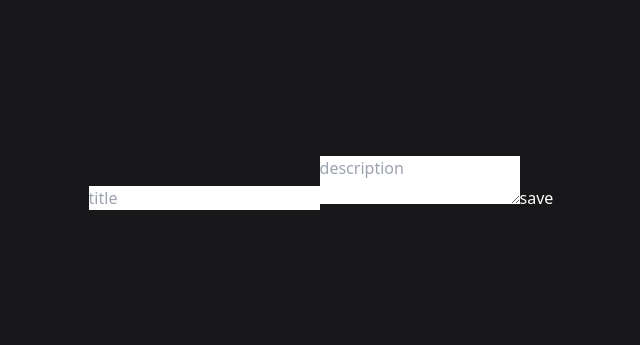
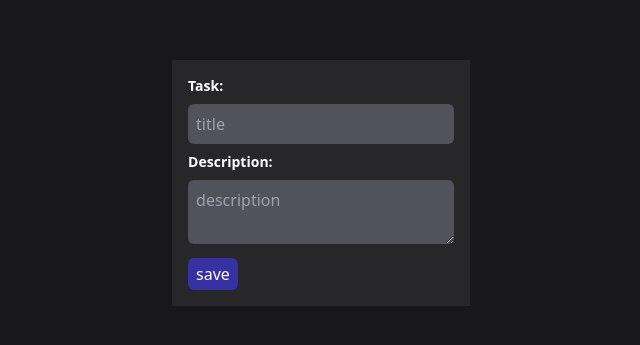
Before and after one commit to juf468/Mi-Trello, a React (Create React App) app: page /create-task in a window 1280 px wide. Shown: the part 217-562 px from the top of the page, without its empty margins (319-959 px from the left). Built offline with nearby package versions, Linux system fonts and the light colour scheme.

Commit message:
project interfas finished

```diff
--- a/src/components/TaskForm.js
+++ b/src/components/TaskForm.js
@@ -45,10 +45,14 @@ const TaskForm = ( ) =>{
 
  },[])
 return (
-<form onSubmit={handleSubmit}>
-    <input name="title" type="text" placeholder="title" onChange={handleChange} value={task.title}/>
-    <textarea name="description" placeholder="description" onChange={handleChange} value={task.description}> </textarea>
-    <button> save </button>
+<form onSubmit={handleSubmit} className="bg-zinc-800 max-w-sm p-4">
+    <label htmlFor="title" className="block text-sm font-bold mb-2"
+ > Task: </label>
+    <input name="title" type="text" placeholder="title" onChange={handleChange} value={task.title}
+    className ='w-full p-2 rounded-md bg-zinc-600 mb-2'/>
+    <label htmlFor="description" className="block text-sm font-bold mb-2"> Description: </label>
+    <textarea name="description" placeholder="description" onChange={handleChange} value={task.description} className ='w-full p-2 rounded-md bg-zinc-600 mb-2'/>
+    <button className="bg-indigo-800 px-2 py-1 rounded-md"> save </button>
 </form>
 )
 }
```
Also changed, not shown: 1 other file (tests, documents, lock files or other folders).
